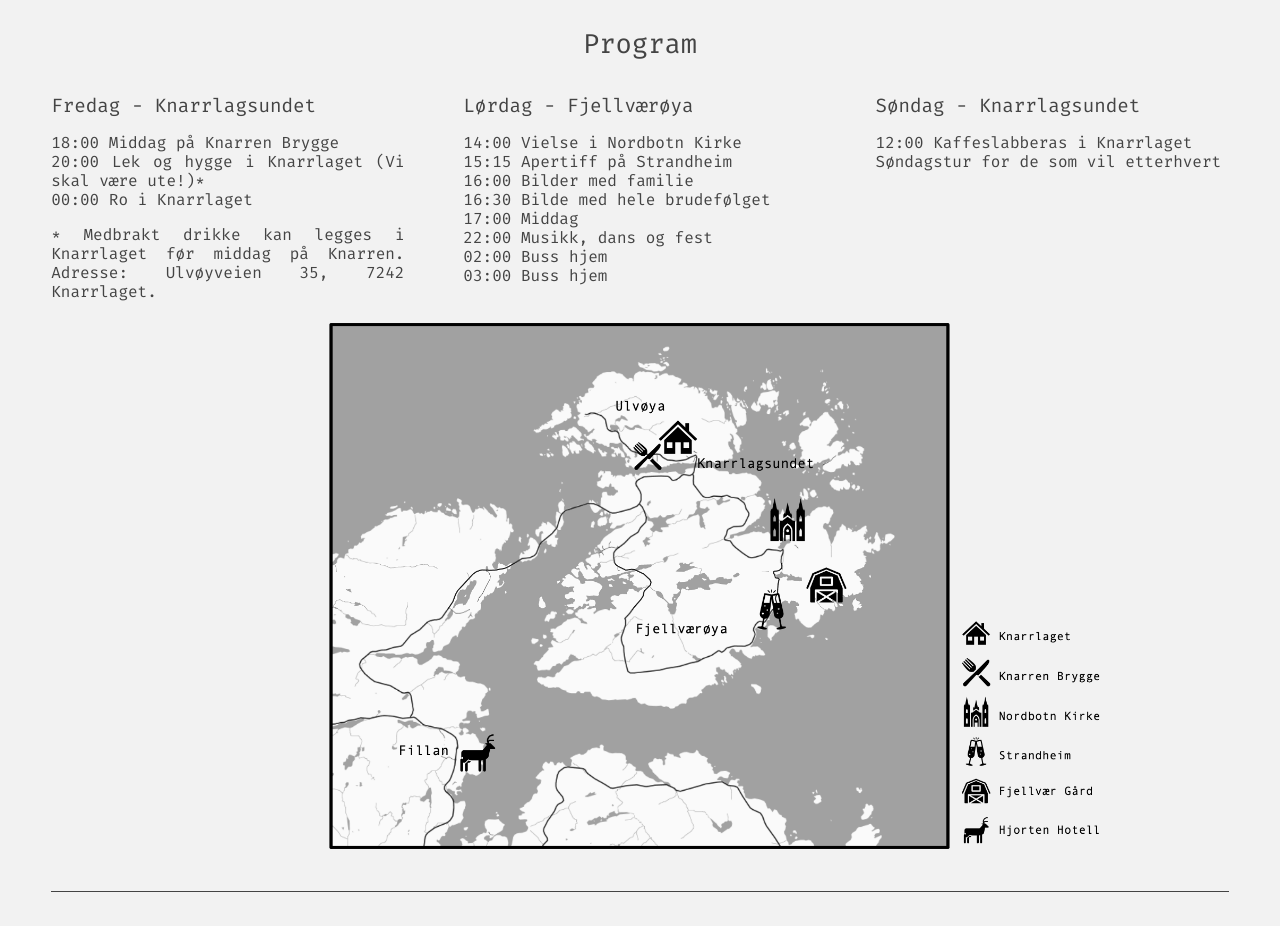
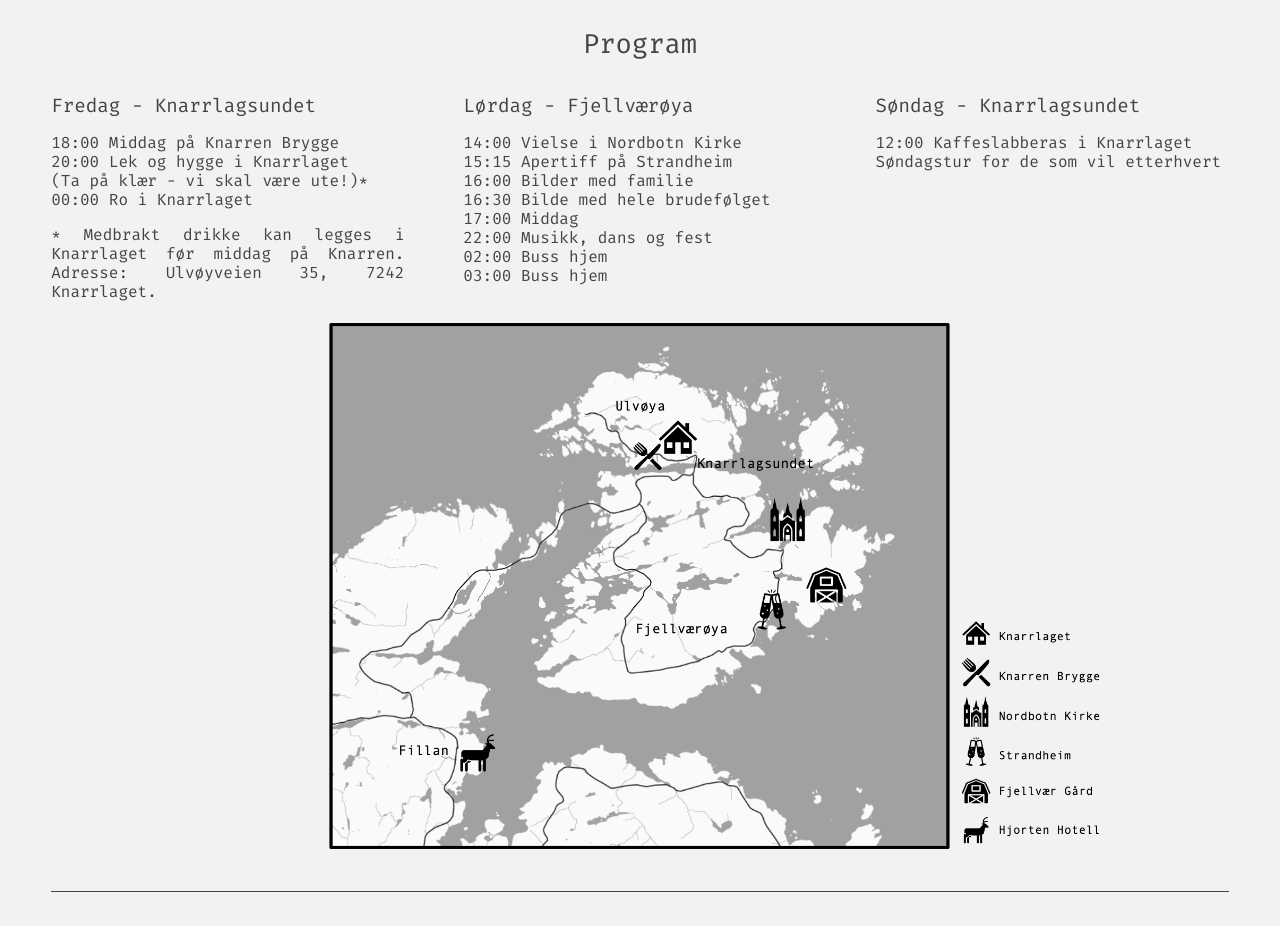
Before and after one commit to melhoos/gudrunogsimon, a React (Create React App) app: page / in a window 1280 px wide. Shown: the part 800-1726 px from the top of the page. Built offline with nearby package versions, Linux system fonts and the light colour scheme.

Commit message:
Update Program.jsx

```diff
--- a/src/Program.jsx
+++ b/src/Program.jsx
@@ -15,7 +15,9 @@ const Program = () => {
           <p>
             18:00	Middag på Knarren Brygge
             <br/>
-            20:00	Lek og hygge i Knarrlaget (Vi skal være ute!)*
+            20:00	Lek og hygge i Knarrlaget
+            <br/>
+            (Ta på klær - vi skal være ute!)*
             <br/>
             00:00	Ro i Knarrlaget
           </p>
```
